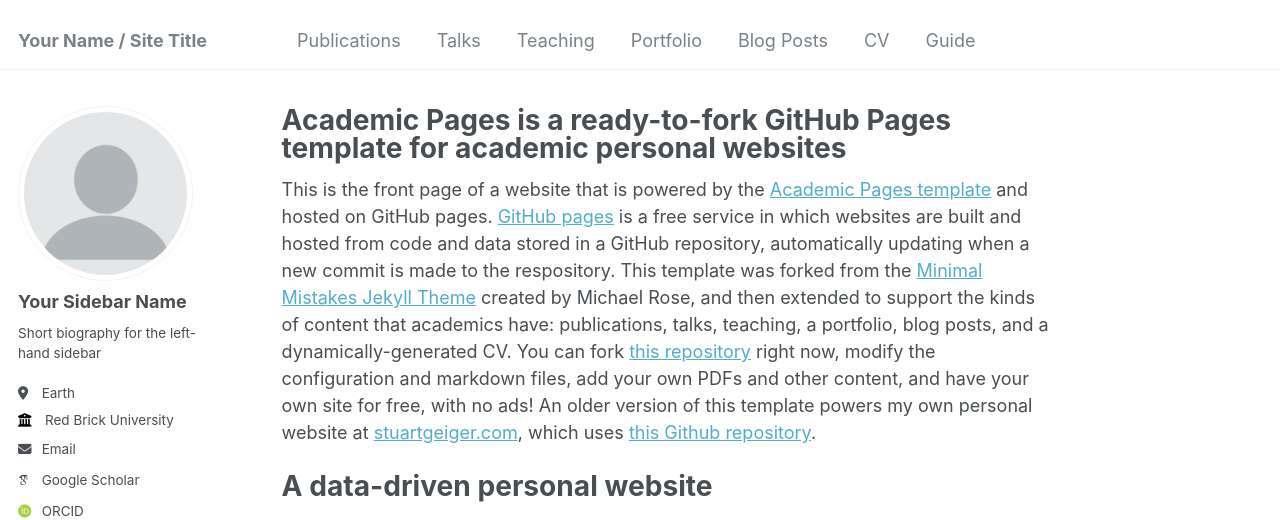
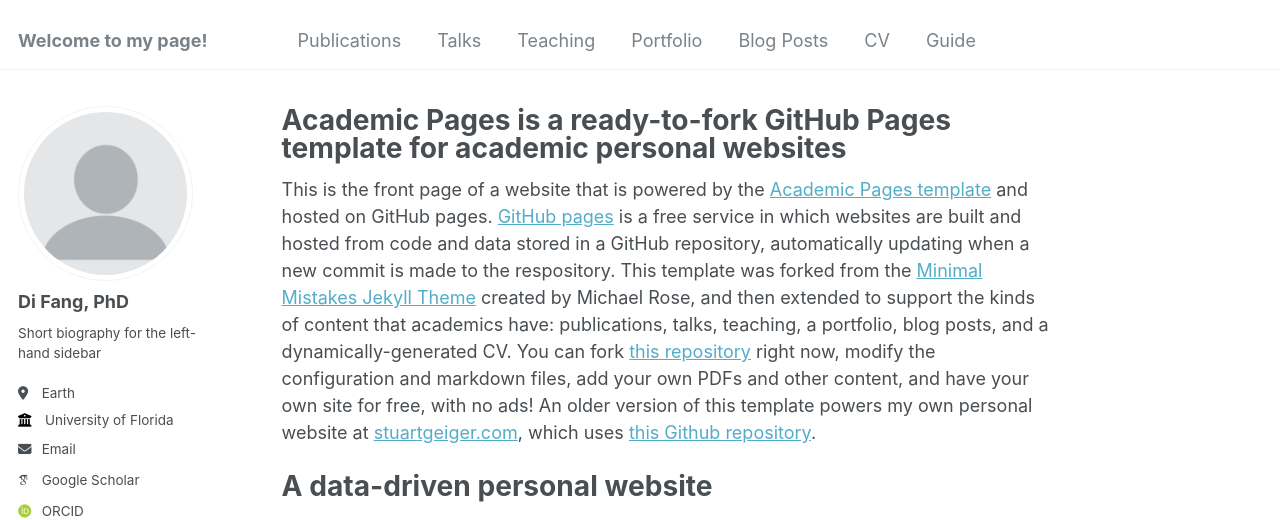
Before and after one commit to fangdi2009/mypage, a Jekyll site: the page built from _pages/about.md, in a window 1280 px wide. Shown: the top 520 px of the page. Built offline with Jekyll 4.4.1, drawn with Linux system fonts in a browser that asks for light colours; some web fonts are replaced.

Commit message:
Update _config.yml

```diff
--- a/_config.yml
+++ b/_config.yml
@@ -8,7 +8,7 @@
 
 # Basic Site Settings
 locale                   : "en-US"
-title                    : "Your Name / Site Title"
+title                    : "Welcome to my page!"
 title_separator          : "-"
 name                     : &name "Your Name"
 description              : &description "personal description"
@@ -22,13 +22,13 @@ repository               : "academicpages/academicpages.github.io"
 author:
   # Biographic information
   avatar           : "profile.png"
-  name             : "Your Sidebar Name"
+  name             : "Di Fang, PhD"
   pronouns         : # example: "she/her"
   bio              : "Short biography for the left-hand sidebar"
   location         : "Earth"
-  employer         : "Red Brick University"
+  employer         : "University of Florida"
   uri              : # URL
-  email            : "none@example.org"
+  email            : "difang@ufl.edu"
 
   # Academic websites
   arxiv            : # URL - Update with the correct link to your profile
```
